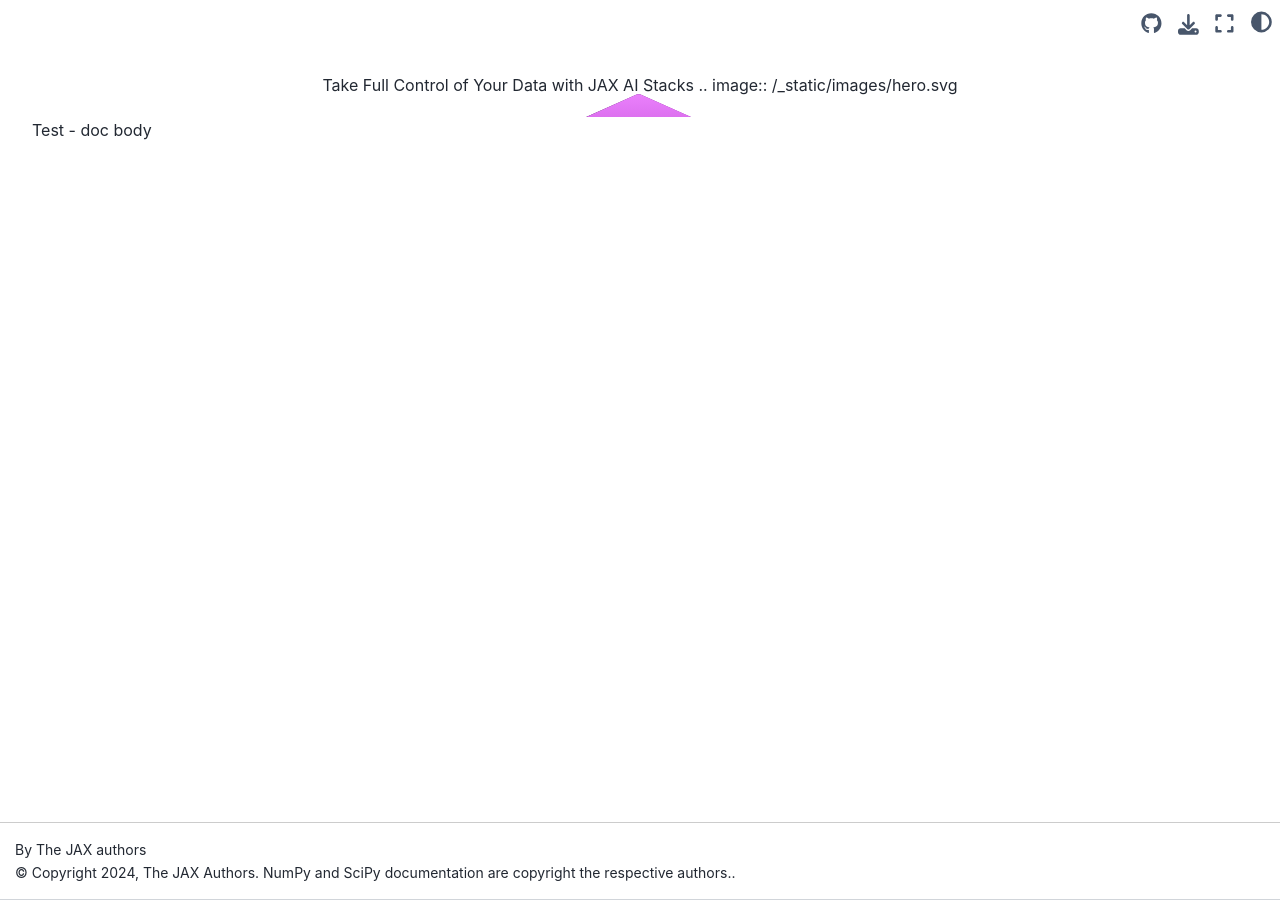
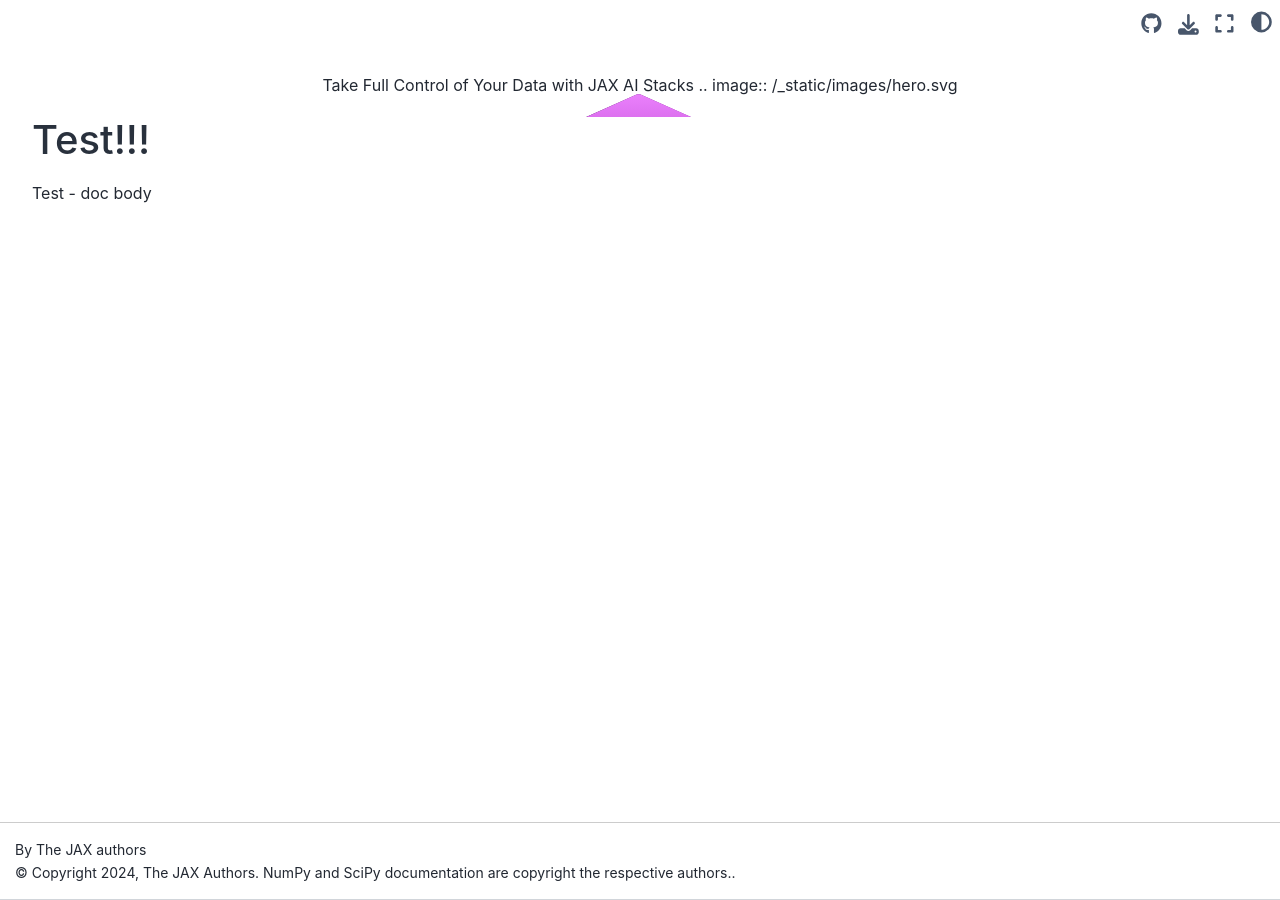
Before and after one commit to barnesjoseph/jax-ai-stacks, a Sphinx documentation site: the page built from docs/source/index.rst, in a window 1280 px wide. Built offline with Sphinx 7.4.7 and the Sphinx Book theme 1.1.4, drawn with Linux system fonts in a browser that asks for light colours.

Commit message:
include html

```diff
--- /dev/null
+++ b/docs/source/index.html
@@ -0,0 +1 @@
+<h1>Test!!!</h1>
--- a/docs/source/index.rst
+++ b/docs/source/index.rst
@@ -3,5 +3,7 @@
    Take Full Control of Your Data with JAX AI Stacks
    .. image:: /_static/images/hero.svg
 
+.. raw:: html
+   :file: index.html
 
 Test - doc body
```
